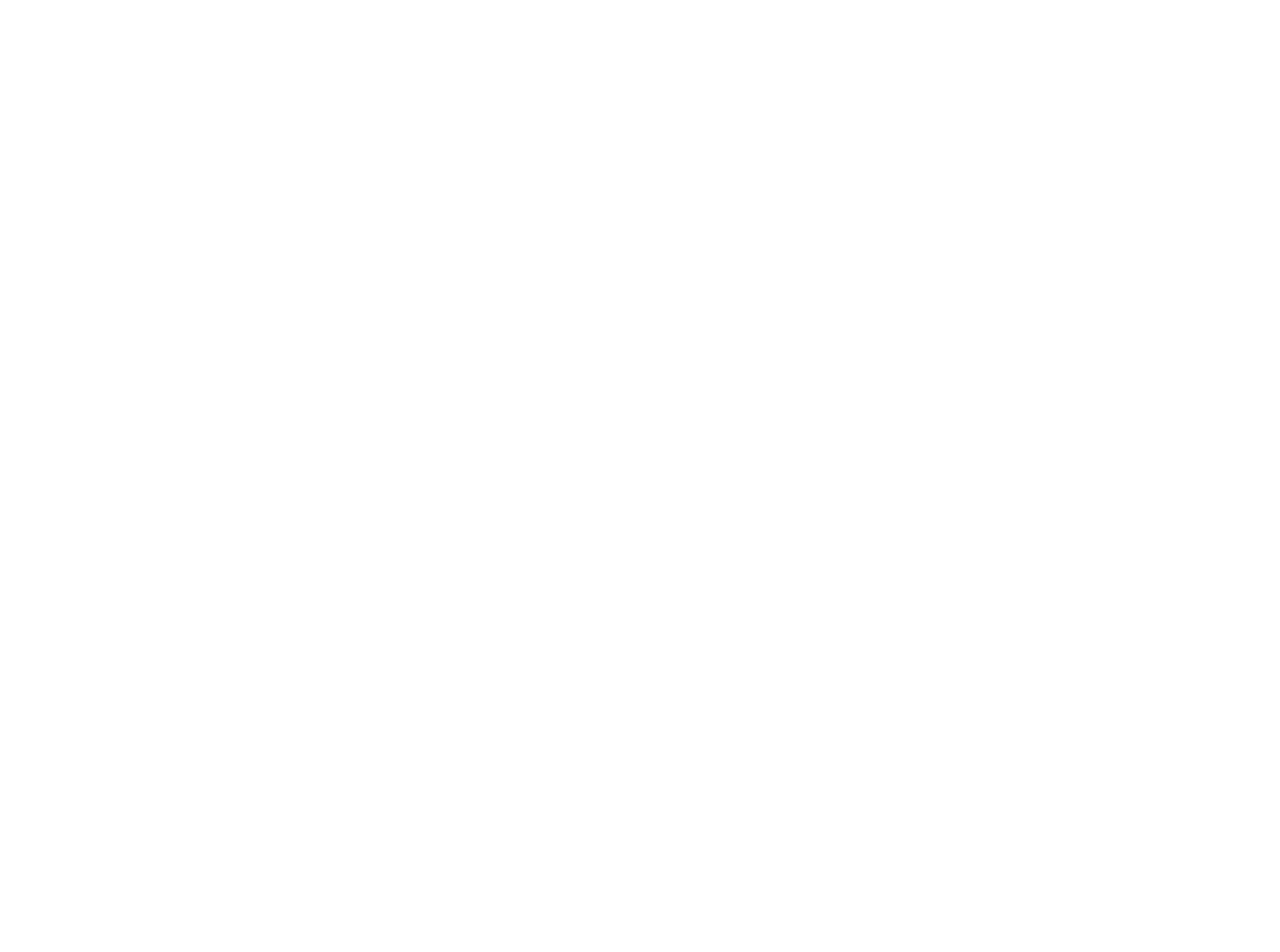
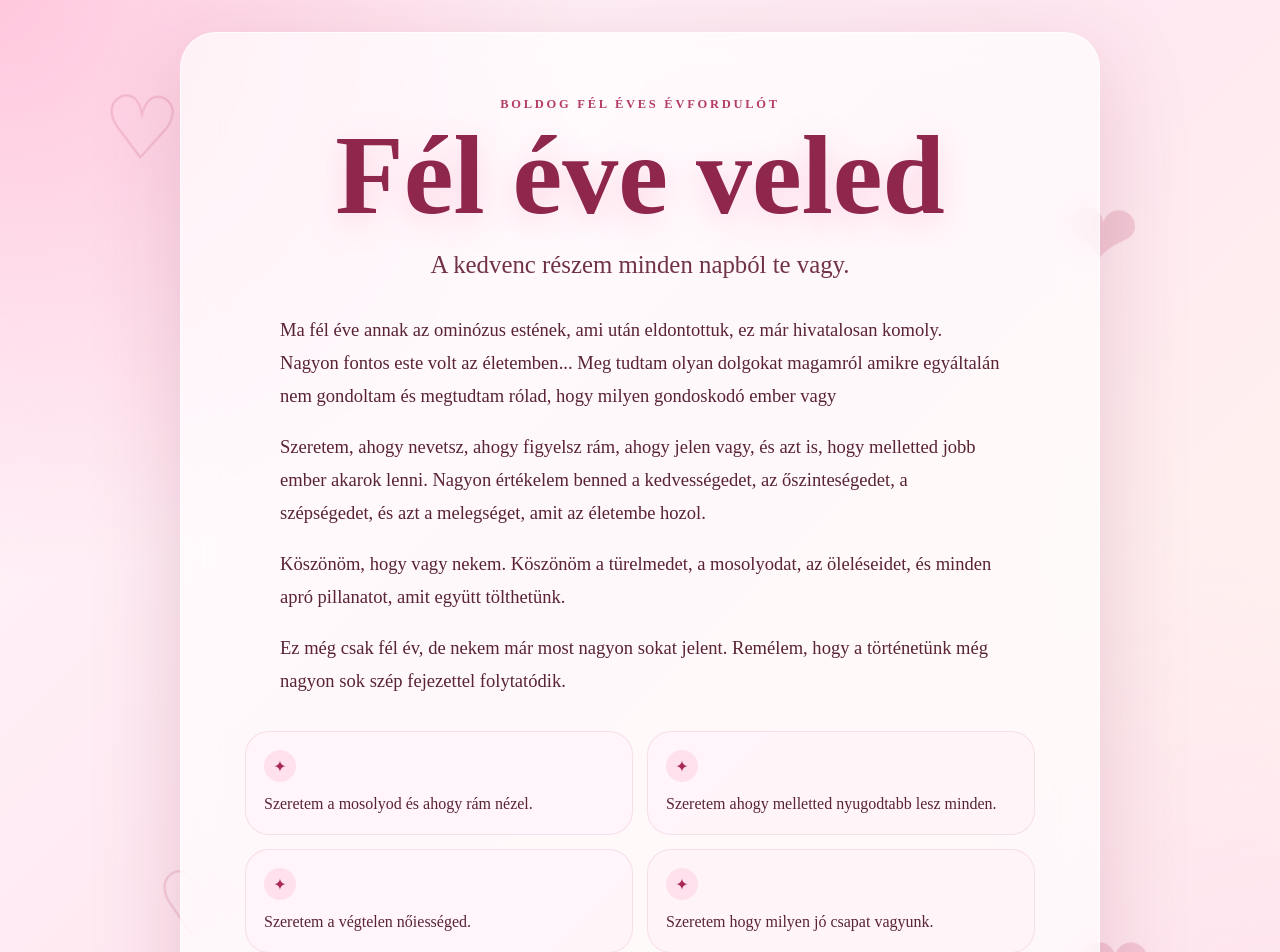
Before and after one commit to Vermihunter/love, a React (Vite) app: page /half-year in a window 1280 px wide. Before the commit this address had no page. Shown: the top 952 px of the page. Before the commit the page ends 800 px from the top, so only its background shows below. Built offline with nearby package versions, Linux system fonts and the light colour scheme.

Commit message:
Anniversary

```diff
--- a/src/App.tsx
+++ b/src/App.tsx
@@ -12,6 +12,7 @@
 
 import LoveScene from "./components/LoveScene";
 import WomensDayPage from "./components/WomansDayPage.js";
+import HalfYearAnniversaryPage from "./components/HalfYearAnniversaryPage";
 
 const poem = [
   [
@@ -42,6 +43,7 @@
         <Route path="/valentine" element={<LoveScene poem={poem} />} />
         <Route path="/womens-day" element={<WomensDayPage />} />
         <Route path="/" element={<Navigate to="/womens-day" />} />
+        <Route path="/half-year" element={<HalfYearAnniversaryPage />} />
       </Routes>
     </Router>
   );
--- /dev/null
+++ b/src/components/HalfYearAnniversaryPage.tsx
@@ -0,0 +1,68 @@
+export default function HalfYearAnniversaryPage() {
+  const reasons = [
+    "a mosolyod és ahogy rám nézel",
+    "ahogy melletted nyugodtabb lesz minden",
+    "a végtelen nőiességed",
+    "hogy milyen jó csapat vagyunk",
+  ];
+
+  return (
+    <main className="anniversary-page">
+      <div className="anniversary-bg">
+        <span className="floating-heart heart-one">♡</span>
+        <span className="floating-heart heart-two">❤</span>
+        <span className="floating-heart heart-three">♡</span>
+        <span className="floating-heart heart-four">❤</span>
+      </div>
+
+      <section className="anniversary-card">
+        <p className="anniversary-kicker">boldog fél éves évfordulót</p>
+
+        <h1>Fél éve veled</h1>
+
+        <p className="anniversary-subtitle">
+          A kedvenc részem minden napból te vagy.
+        </p>
+
+        <div className="anniversary-letter">
+          <p>
+            Ma fél éve annak az ominózus estének, ami után eldontottuk, ez már
+            hivatalosan komoly. Nagyon fontos este volt az életemben... Meg
+            tudtam olyan dolgokat magamról amikre egyáltalán nem gondoltam és
+            megtudtam rólad, hogy milyen gondoskodó ember vagy
+          </p>
+
+          <p>
+            Szeretem, ahogy nevetsz, ahogy figyelsz rám, ahogy jelen vagy, és
+            azt is, hogy melletted jobb ember akarok lenni. Nagyon értékelem
+            benned a kedvességedet, az őszinteségedet, a szépségedet, és azt a
+            melegséget, amit az életembe hozol.
+          </p>
+
+          <p>
+            Köszönöm, hogy vagy nekem. Köszönöm a türelmedet, a mosolyodat, az
+            öleléseidet, és minden apró pillanatot, amit együtt tölthetünk.
+          </p>
+
+          <p>
+            Ez még csak fél év, de nekem már most nagyon sokat jelent. Remélem,
+            hogy a történetünk még nagyon sok szép fejezettel folytatódik.
+          </p>
+        </div>
+
+        <div className="reasons-grid">
+          {reasons.map((reason) => (
+            <article className="reason-card" key={reason}>
+              <span>✦</span>
+              <p>Szeretem {reason}.</p>
+            </article>
+          ))}
+        </div>
+
+        <p className="anniversary-ending">
+          Boldog fél éves évfordulót, kedvesem. <span>❤️</span>
+        </p>
+      </section>
+    </main>
+  );
+}
--- a/src/styles.scss
+++ b/src/styles.scss
@@ -641,3 +641,197 @@
     top: -200px;
   }
 }
+
+.anniversary-page {
+  min-height: 100vh;
+  overflow: hidden;
+  position: relative;
+  display: grid;
+  place-items: center;
+  padding: 32px 18px;
+  background:
+    radial-gradient(
+      circle at top left,
+      rgba(255, 191, 216, 0.85),
+      transparent 34%
+    ),
+    radial-gradient(
+      circle at bottom right,
+      rgba(255, 220, 240, 0.85),
+      transparent 36%
+    ),
+    linear-gradient(135deg, #fff7fb 0%, #ffe8f1 48%, #fff8ec 100%);
+  color: #5a2335;
+}
+
+.anniversary-bg {
+  position: absolute;
+  inset: 0;
+  pointer-events: none;
+}
+
+.floating-heart {
+  position: absolute;
+  font-size: clamp(2.2rem, 7vw, 5.5rem);
+  color: rgba(190, 58, 100, 0.18);
+  animation: floatHeart 8s ease-in-out infinite;
+}
+
+.heart-one {
+  top: 8%;
+  left: 8%;
+}
+
+.heart-two {
+  top: 18%;
+  right: 11%;
+  animation-delay: 1.2s;
+}
+
+.heart-three {
+  bottom: 13%;
+  left: 12%;
+  animation-delay: 2.4s;
+}
+
+.heart-four {
+  bottom: 8%;
+  right: 10%;
+  animation-delay: 3.6s;
+}
+
+.anniversary-card {
+  width: min(920px, 100%);
+  position: relative;
+  z-index: 1;
+  padding: clamp(28px, 5vw, 64px);
+  border: 1px solid rgba(255, 255, 255, 0.72);
+  border-radius: 36px;
+  background: rgba(255, 255, 255, 0.68);
+  box-shadow: 0 24px 90px rgba(133, 34, 73, 0.18);
+  backdrop-filter: blur(18px);
+  text-align: center;
+}
+
+.anniversary-kicker {
+  margin: 0 0 12px;
+  text-transform: uppercase;
+  letter-spacing: 0.22em;
+  font-size: 0.78rem;
+  font-weight: 800;
+  color: #b53b68;
+}
+
+.anniversary-card h1 {
+  margin: 0;
+  font-size: clamp(3rem, 10vw, 7rem);
+  line-height: 0.92;
+  color: #8f274c;
+  text-shadow: 0 8px 30px rgba(255, 143, 183, 0.35);
+}
+
+.anniversary-subtitle {
+  margin: 24px auto 0;
+  max-width: 620px;
+  font-size: clamp(1.1rem, 2.8vw, 1.55rem);
+  color: #713247;
+}
+
+.anniversary-letter {
+  margin: 34px auto 0;
+  max-width: 720px;
+  text-align: left;
+  font-size: clamp(1rem, 2.1vw, 1.16rem);
+  line-height: 1.78;
+}
+
+.anniversary-letter p {
+  margin: 0 0 18px;
+}
+
+.reasons-grid {
+  display: grid;
+  grid-template-columns: repeat(2, minmax(0, 1fr));
+  gap: 14px;
+  margin-top: 34px;
+}
+
+.reason-card {
+  border-radius: 24px;
+  padding: 18px;
+  background: rgba(255, 244, 249, 0.82);
+  border: 1px solid rgba(190, 58, 100, 0.12);
+  text-align: left;
+}
+
+.reason-card span {
+  display: inline-grid;
+  place-items: center;
+  width: 32px;
+  height: 32px;
+  margin-bottom: 10px;
+  border-radius: 999px;
+  background: #ffe1ed;
+  color: #a82957;
+}
+
+.reason-card p {
+  margin: 0;
+  line-height: 1.5;
+}
+
+.anniversary-ending {
+  margin: 34px 0 0;
+  font-size: clamp(1.25rem, 3vw, 1.8rem);
+  font-weight: 800;
+  color: #982b51;
+}
+
+.anniversary-ending span {
+  display: inline-block;
+  animation: heartbeat 1.45s ease-in-out infinite;
+}
+
+@keyframes floatHeart {
+  0%,
+  100% {
+    transform: translateY(0) rotate(-5deg);
+  }
+
+  50% {
+    transform: translateY(-18px) rotate(6deg);
+  }
+}
+
+@keyframes heartbeat {
+  0%,
+  100% {
+    transform: scale(1);
+  }
+
+  35% {
+    transform: scale(1.18);
+  }
+
+  55% {
+    transform: scale(0.98);
+  }
+}
+
+@media (max-width: 680px) {
+  .anniversary-page {
+    padding: 18px 12px;
+  }
+
+  .anniversary-card {
+    border-radius: 28px;
+  }
+
+  .reasons-grid {
+    grid-template-columns: 1fr;
+  }
+
+  .anniversary-letter {
+    text-align: center;
+  }
+}
```
